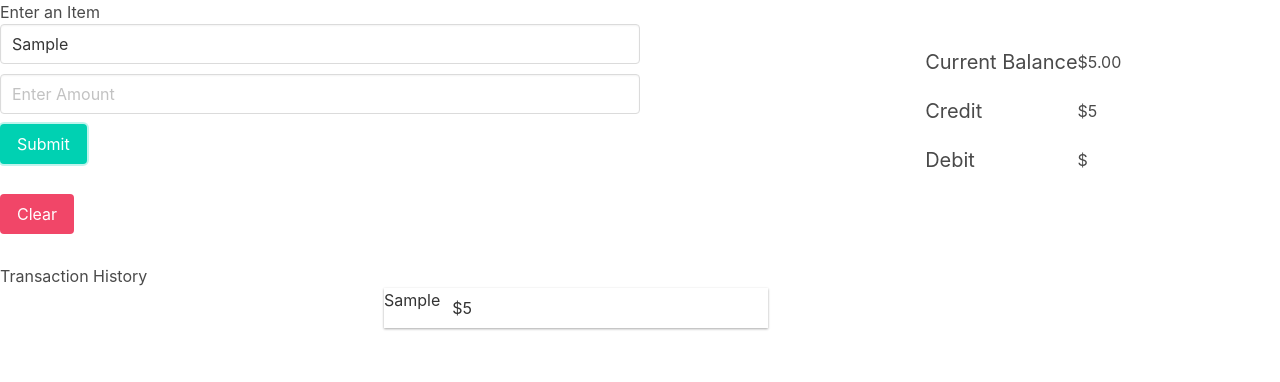
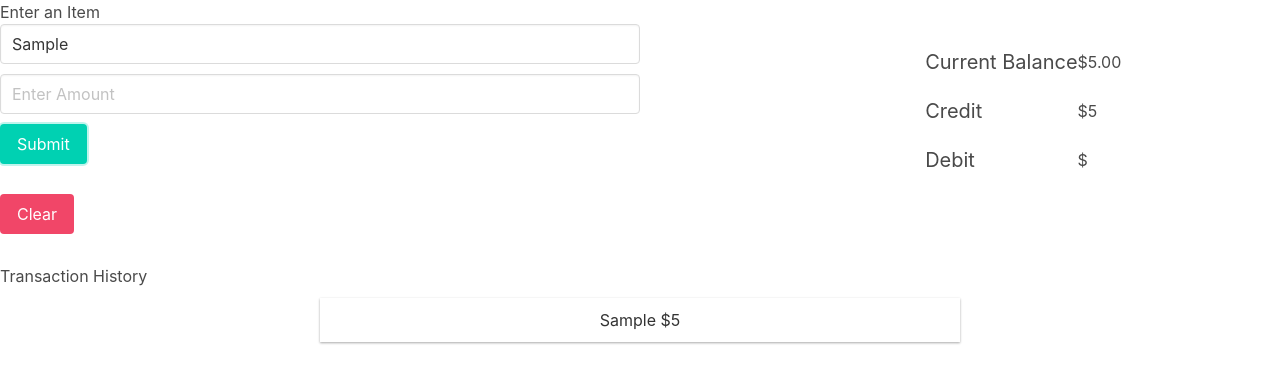
Before and after one commit to gabe571/teal-frontend, a React (Create React App) app: page / in a window 1280 px wide. Both pictures are taken after typing "Sample", "5" into the empty fields and a click on the button "Submit". Shown: the top 382 px of the page. Built offline with nearby package versions, Linux system fonts and the light colour scheme.

Commit message:
local storage

```diff
--- a/src/App.css
+++ b/src/App.css
@@ -2,25 +2,23 @@
   --box-shadow: 0 1px 3px rgba(0, 0, 0, 0.12), 0 1px 2px rgba(0, 0, 0, 0.24);
 }
 
-* {
-  margin: 0;
-  box-sizing: border-box;
+
+.trans {
+  list-style-type: none;
+  padding: 0;
+  margin-bottom: 40px;
 }
 
-
-.table {
+.list {
+  list-style-type: none;
   background-color: #fff;
   box-shadow: var(--box-shadow);
   color: #333;
-  display: flex;
-  justify-content: space-between;
-  position: relative;
   padding: 10px;
-  margin-left: 30%;
-  width: 30%;
-  list-style-type: none;
-  padding: 0;
-  margin-bottom: 40px;
+  text-align: center;
+  margin: 10px 0;
+  width: 50%;
+  margin-left: 25%;
 }
 
 .totals {
--- a/src/components/form.js
+++ b/src/components/form.js
@@ -4,11 +4,18 @@ import Transaction from './Transaction'
 const Form = () => {
 
 //initial state
-    const [transaction, setTransaction] = useState({description: '', amount: ''});
-    const [credit, setCredit] = useState('');
-    const [debit, setDebit] = useState('');
-    const [list, setList] = useState([]);
-    const [balance, setBalance] = useState('');
+const [transaction, setTransaction] = useState({
+    description: '',
+    amount: ''
+  })
+  const [list, setList] = useState(
+    JSON.parse(localStorage.getItem('list')) || []
+  )
+  const [balance, setBalance] = useState('')
+  const [credit, setCredit] = useState(
+    JSON.parse(localStorage.getItem('credit'))
+  )
+  const [debit, setDebit] = useState(JSON.parse(localStorage.getItem('debit')))
 
     //updates based onChange value
 const updateForm = (e) => {
@@ -35,7 +42,11 @@ const getBalance = () => {
 
 useEffect(() => {
     getBalance()
-}, [list])
+    localStorage.setItem('list', JSON.stringify(list))
+    localStorage.setItem('credit', JSON.stringify(credit))
+    localStorage.setItem('debit', JSON.stringify(debit))
+  }, [list])
+
 
 //clear transaction list
 const clearBudget = () => {
@@ -81,16 +92,14 @@ return (
         </div>
     </form>
     <button className='button is-danger' onClick={clearBudget}> Clear </button>
-            <h2 className='list'> Transaction History </h2>
+            <h2 className='trans-history'> Transaction History </h2>
            {list.map(i => {
                return (
-                   <table className='table'>
-                       <tbody key={i.description}>
-                        <tr>{i.description}
-                        <td> ${i.amount}</td>
-                        </tr>
-                       </tbody>
-                   </table>
+                   <div className='trans'>
+                       <ul  key={i.description}>
+                        <li className='list' >{i.description} ${i.amount}</li>
+                   </ul>
+                   </div>
                )
            })}
             <div className='totals'>
```
